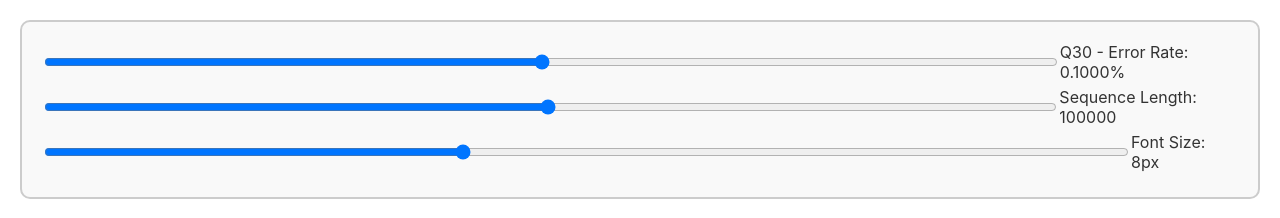
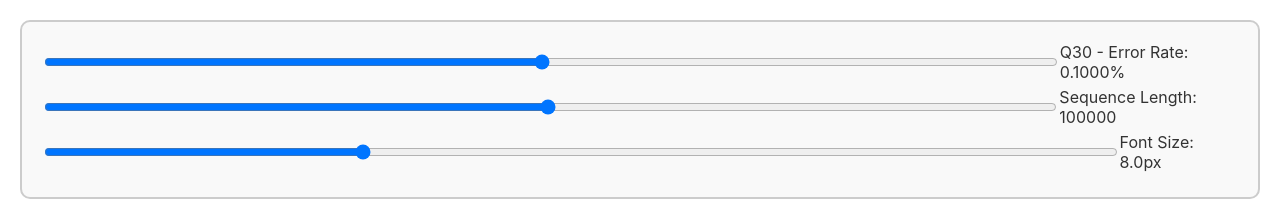
Before and after one commit to benhuckvale/visualise-qscores, a React (Create React App) app: page / in a window 1280 px wide. Shown: the top 218 px of the page. Built offline with nearby package versions, Linux system fonts and the light colour scheme.

Commit message:
Allow font size to be increment in steps of 0.5

```diff
--- a/src/App.js
+++ b/src/App.js
@@ -118,12 +118,13 @@ function App() {
           <input
               type="range"
               min="3"
-              max="16"
+              max="20"
+              step="0.5"
               value={fontSize}
-              onChange={e => setFontSize(parseInt(e.target.value))}
+              onChange={e => setFontSize(parseInt(e.target.value*2)/2.0)}
               style={{ width: "100%" }}
           />
-          <div className="slider-label">Font Size: {fontSize}px</div>
+          <div className="slider-label">Font Size: {fontSize.toFixed(1)}px</div>
         </div>
       </div>
       <div className="sequence-box">
```
